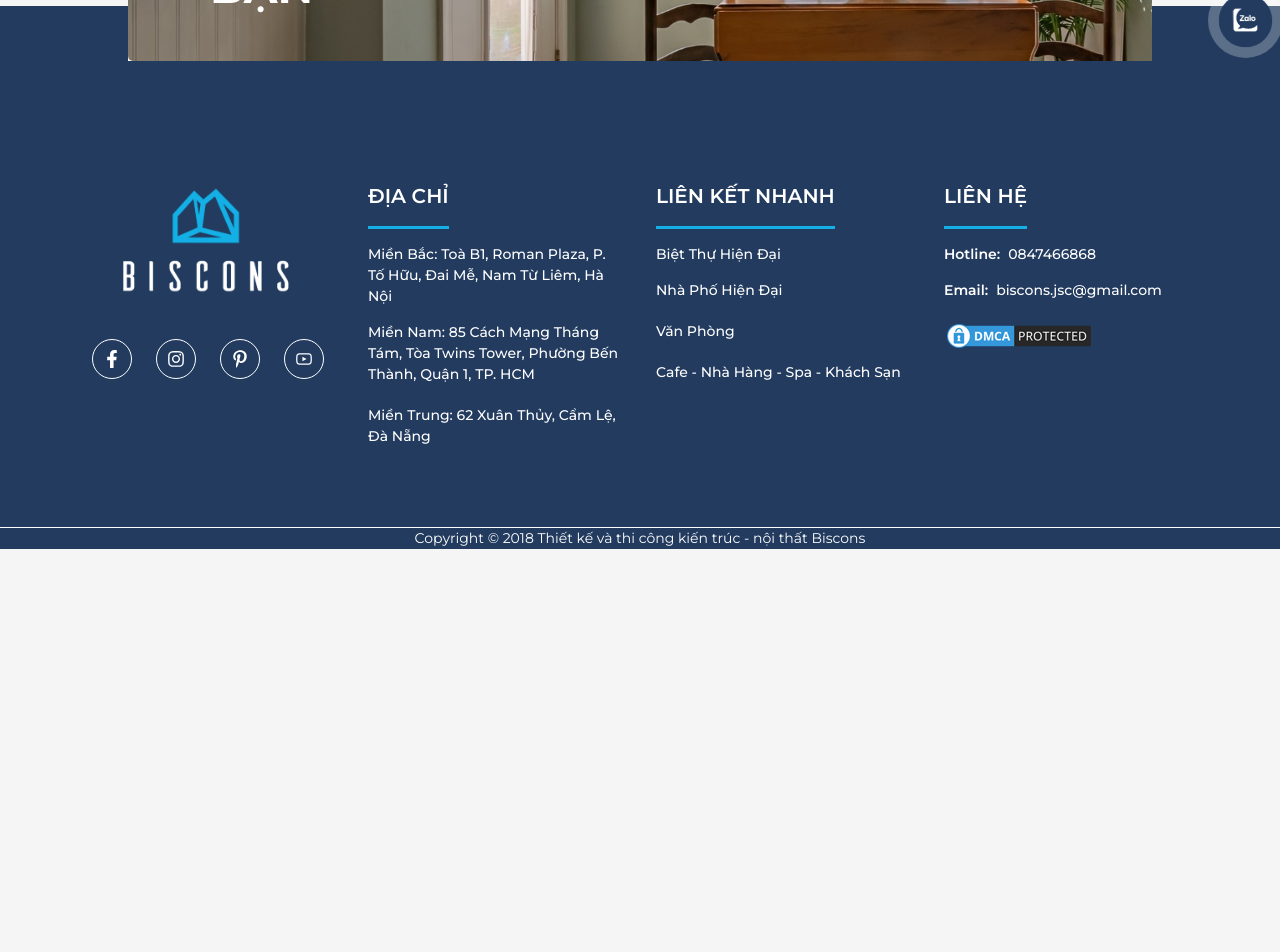
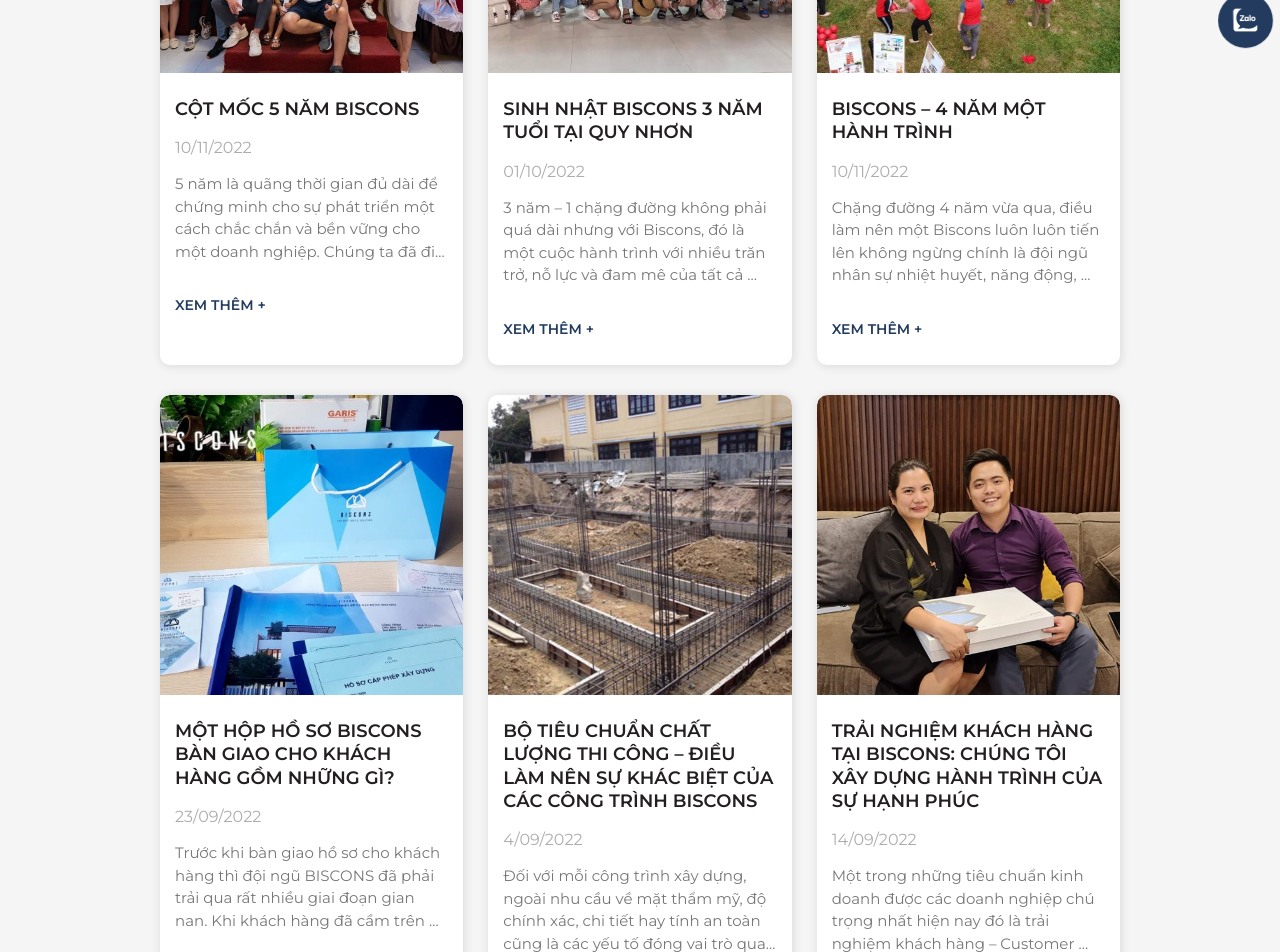
Before and after one commit to nhhabc/architecture-web, a Next.js app: page /news/internal-operations in a window 1280 px wide. Shown: the part 740-1692 px from the top of the page. Before the commit the page ends 1289 px from the top, so only its background shows below. Built offline with nearby package versions, Linux system fonts and the light colour scheme.

Commit message:
feat: tue

```diff
--- a/app/news/internal-operations/page.tsx
+++ b/app/news/internal-operations/page.tsx
@@ -1,8 +1,15 @@
 "use-client";
 import Header1 from "@/constants/Header1";
-import { Flex, Image, Text } from "@chakra-ui/react";
+import { Flex, Grid, Image, Text } from "@chakra-ui/react";
 import React from "react";
 import infomation_logo from "../../../public/images/infomation_logo.png";
+import NewsItem from "@/constants/NewsItem";
+import operation1 from "../../../public/images/operation1.jpg"
+import operation2 from "../../../public/images/operation2.jpg"
+import operation3 from "../../../public/images/operation3.jpg"
+import operation4 from "../../../public/images/operation4.jpg"
+import operation5 from "../../../public/images/operation5.jpg"
+import operation6 from "../../../public/images/operation6.jpg"
 
 const InternalOperations = () => {
   return (
@@ -11,8 +18,8 @@
         bgImg="https://kientrucbiscons.vn/wp-content/uploads/2022/02/pc-1-min-20211103082154-e1645985934118.jpg"
         title="Hoạt động nội bộ"
       />
-      <Flex padding={"40px 80px"} justifyContent={"center"}>
-        <Flex alignItems={"center"}>
+      <Flex padding={["40px 10px","40px 80px","40px 80px","40px 80px"]} justifyContent={"center"} flexDir={"column"}>
+        <Flex alignItems={"center"} justifyContent={"center"}>
           <Flex
             w={"32px"}
             h={"30px"}
@@ -29,11 +36,22 @@
             fontWeight={800}
             fontSize={"24px"}
             textTransform={"uppercase"}
-
+            borderBottom={"5px solid #223b5f"}
+            pb={3}
           >
             Hoạt Động Nội Bộ
           </Text>
         </Flex>
+
+        <Grid px={["10px","10px","80px","80px"]} py={"40px"} columnGap={"25px"} rowGap={"30px"} templateColumns={['repeat(1, 1fr)','repeat(3, 1fr)','repeat(3, 1fr)','repeat(3, 1fr)']}>
+        {operationsDummy.map((item,i) => (
+          <NewsItem key={i} date={item.date}
+            desc={item.desc}
+            header={item.header}
+            img={item.img}
+            href='/recruitment'/>
+        ))}
+      </Grid>
 
 
       </Flex>
@@ -42,3 +60,42 @@
 };
 
 export default InternalOperations;
+
+const operationsDummy = [
+  {
+    img: operation1.src,
+    header: "CỘT MỐC 5 NĂM BISCONS",
+    date: "10/11/2022",
+    desc: "5 năm là quãng thời gian đủ dài để chứng minh cho sự phát triển một cách chắc chắn và bền vững cho một doanh nghiệp. Chúng ta đã đi qua những sóng gió ngày đầu của quá trình khởi nghiệp, đã từng bước vươn mình để khẳng định tên tuổi trên thị trường. Từ những"
+  },
+  {
+    img: operation2.src,
+    header: "SINH NHẬT BISCONS 3 NĂM TUỔI TẠI QUY NHƠN",
+    date: "01/10/2022",
+    desc: "3 năm – 1 chặng đường không phải quá dài nhưng với Biscons, đó là một cuộc hành trình với nhiều trăn trở, nỗ lực và đam mê của tất cả thành viên để theo đuổi sứ mệnh đem đến các công trình tối ưu và mang lại trải nghiệm tốt nhất cho khách hàng với tâm niệm:"
+  },
+  {
+    img: operation3.src,
+    header: "BISCONS – 4 NĂM MỘT HÀNH TRÌNH",
+    date: "10/11/2022",
+    desc: "Chặng đường 4 năm vừa qua, điều làm nên một Biscons luôn luôn tiến lên không ngừng chính là đội ngũ nhân sự nhiệt huyết, năng động, luôn sống và làm việc một cách đầy đam mê. Để kỷ niệm cho ngày trọng đại của tập thể BISCONS, ban lãnh đạo đã tổ chức"
+  },
+  {
+    img: operation4.src,
+    header: "MỘT HỘP HỒ SƠ BISCONS BÀN GIAO CHO KHÁCH HÀNG GỒM NHỮNG GÌ?",
+    date: "23/09/2022",
+    desc: "Trước khi bàn giao hồ sơ cho khách hàng thì đội ngũ BISCONS đã phải trải qua rất nhiều giai đoạn gian nan. Khi khách hàng đã cầm trên tay hộp hồ sơ dự án thì đó phải là sản phẩm hoàn hảo nhất, chất lượng nhất. Cùng BISCONS khám phá xem một hộp hồ sơ khi bàn"
+  },
+  {
+    img: operation5.src,
+    header: "BỘ TIÊU CHUẨN CHẤT LƯỢNG THI CÔNG – ĐIỀU LÀM NÊN SỰ KHÁC BIỆT CỦA CÁC CÔNG TRÌNH BISCONS",
+    date: "4/09/2022",
+    desc: "Đối với mỗi công trình xây dựng, ngoài nhu cầu về mặt thẩm mỹ, độ chính xác, chi tiết hay tính an toàn cũng là các yếu tố đóng vai trò quan trọng. Thấy rõ được điều đó, BISCONS đã xây dựng nên bộ tiêu chuẩn chất lượng thi công, không chỉ đáp ứng đầy đủ các yêu cầu"
+  },
+  {
+    img: operation6.src,
+    header: "TRẢI NGHIỆM KHÁCH HÀNG TẠI BISCONS: CHÚNG TÔI XÂY DỰNG HÀNH TRÌNH CỦA SỰ HẠNH PHÚC",
+    date: "14/09/2022",
+    desc: "Một trong những tiêu chuẩn kinh doanh được các doanh nghiệp chú trọng nhất hiện nay đó là trải nghiệm khách hàng – Customer Experience. Bỏ qua chất lượng và giá cả sản phẩm, trải nghiệm khách hàng là điểm nhấn tạo nên sự khác biệt của thương hiệu. Nắm bắt"
+  },
+]
```
